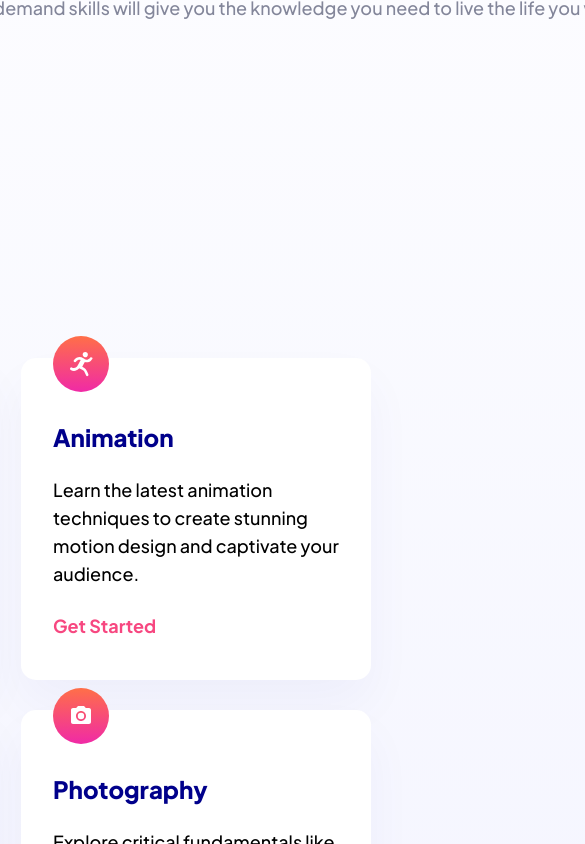
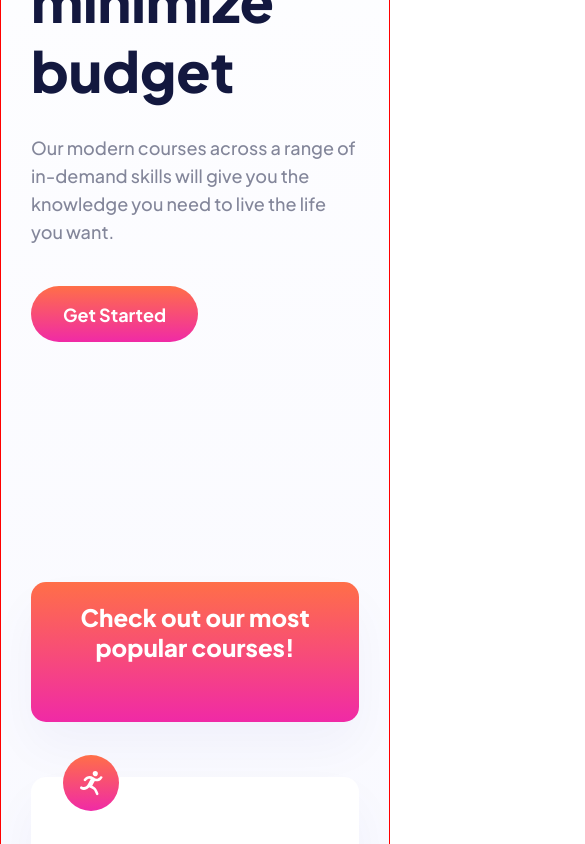
Before and after one commit to EdwinSch/react-elearning-landingpage, a React (Vite) app: page / in a window 390 px wide. Shown: the part 460-1304 px from the top of the page, 585 px wide, since content can reach past the window. Built offline with nearby package versions, Linux system fonts and the light colour scheme.

Commit message:
style: grid + responsive

```diff
--- a/src/App.jsx
+++ b/src/App.jsx
@@ -5,12 +5,14 @@ import Footer from "./components/Footer";
 
 function App() {
   return (
-    <main>
-      <Header />
-      <Hero />
-      <Grid />
+    <>
+      <main>
+        <Header />
+        <Hero />
+        <Grid />
+      </main>
       <Footer />
-    </main>
+    </>
   );
 }
 
--- a/src/styles/main.scss
+++ b/src/styles/main.scss
@@ -42,8 +42,10 @@ body {
 }
 main {
   border: $inspect;
+  padding: 0 30px;
   // width: 1440px;
-  width: 1110px;
+  width: 100vw;
+  max-width: 1200px;
 }
 
 button {
@@ -85,6 +87,7 @@ header {
   margin-bottom: 240px;
 
   .text {
+    max-width: 485px;
     margin-top: 29px;
     margin-bottom: 40px;
     font-size: 1.125rem;
@@ -97,19 +100,22 @@ header {
 //-- Grid/Tile styles
 
 .grid-container {
-  display: flex;
-  flex-wrap: wrap;
+  display: grid;
   gap: 30px;
-  // margin-top: 100px;
-  margin-bottom: 140px;
+  grid-template-columns: repeat(auto-fit, minmax(350px, 1fr));
+  margin-bottom: 120px;
+
+  @media screen and (max-width: 450px) {
+    grid-template-columns: repeat(auto-fit, minmax(100%, 1fr));
+    margin-bottom: 100px;
+  }
 
   .tile {
-    // border: $inspect;
+    margin-bottom: 25px;
     position: relative;
     background: white;
     padding: 0 32px;
     padding-top: 64px;
-    width: 350px;
     height: 322px;
     border-radius: 15px;
     box-shadow: 0px 25px 50px 0px rgba(6, 22, 141, 0.04);
@@ -154,10 +160,21 @@ header {
     font-size: 2rem;
     font-weight: 800;
   }
+
+  @media screen and (max-width: 791px) {
+    .first-tile {
+      font-size: 1.5rem;
+      text-align: center;
+      padding-top: 0;
+      padding: 20px;
+      height: 140px;
+    }
+  }
 }
 
 //-- Footer styles
 footer {
+  padding: 0 30px;
   display: flex;
   justify-content: space-between;
   align-items: center;
```
